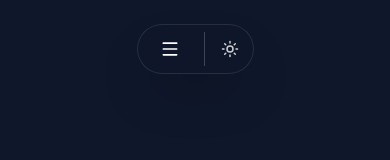
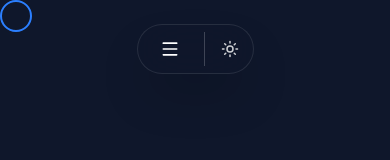
Before and after one commit to Pamindu-Rashmitha/my-portfolio, a React (Vite) app: page / in a window 390 px wide. Shown: the top 160 px of the page. Built offline with nearby package versions, Linux system fonts and the light colour scheme.

Commit message:
Remove hidden class from CustomCursor component for better visibility on all devices

```diff
--- a/src/components/CustomCursor.tsx
+++ b/src/components/CustomCursor.tsx
@@ -36,7 +36,7 @@ const CustomCursor = () => {
 
     return (
         <motion.div
-        className="fixed top-0 left-0 w-8 h-8 rounded-full border-2 border-blue-500 pointer-events-none z-[9999] hidden md:block"
+        className="fixed top-0 left-0 w-8 h-8 rounded-full border-2 border-blue-500 pointer-events-none z-[9999]"
         style={{
             translateX: cursorX,
             translateY: cursorY,
--- a/src/data/contact.ts
+++ b/src/data/contact.ts
@@ -23,6 +23,6 @@ export const contactInfo = [
     icon: MapPin,
     label: "Location",
     value: "Avissawella, Sri Lanka",
-    link: "https://maps.app.goo.gl/MzFWcXuJCjHxbZqw7",
+    link: "https://maps.app.goo.gl/S2vbiE3yUhp56dje9",
   },
 ];
```
